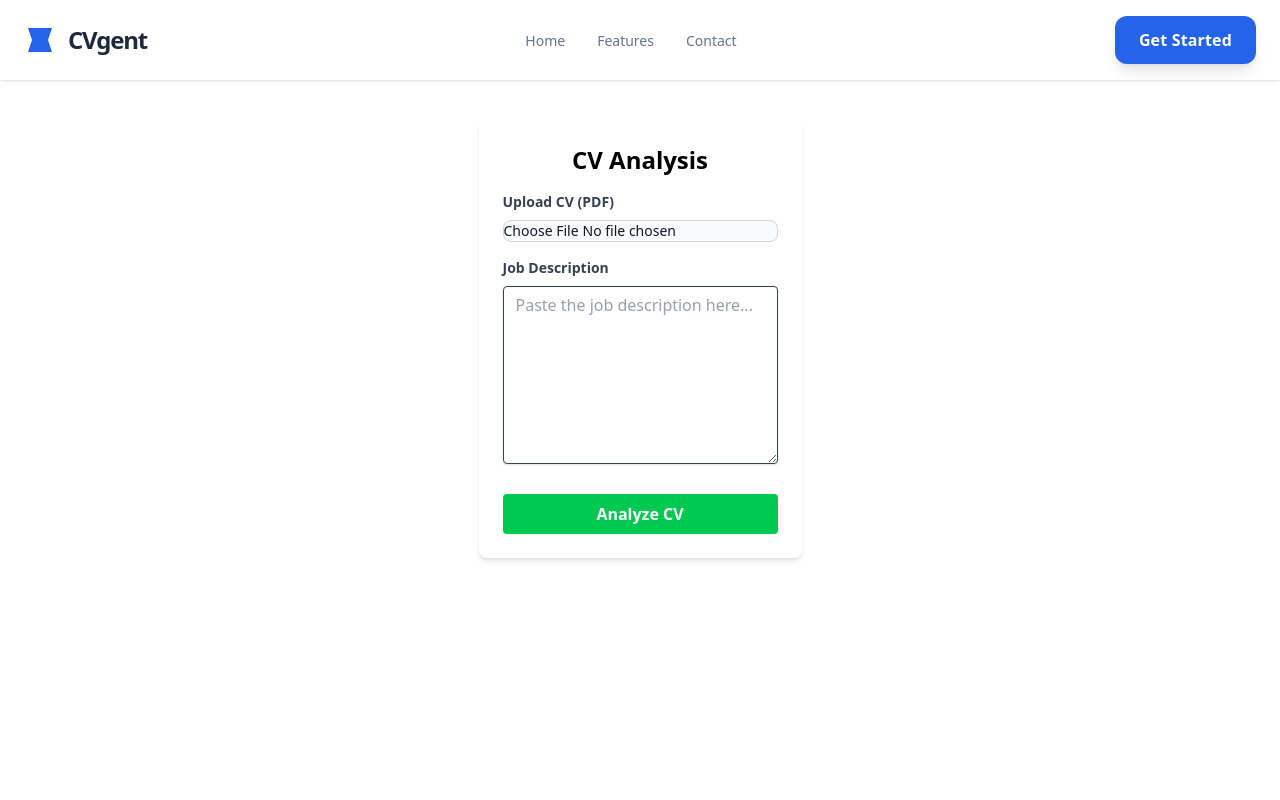
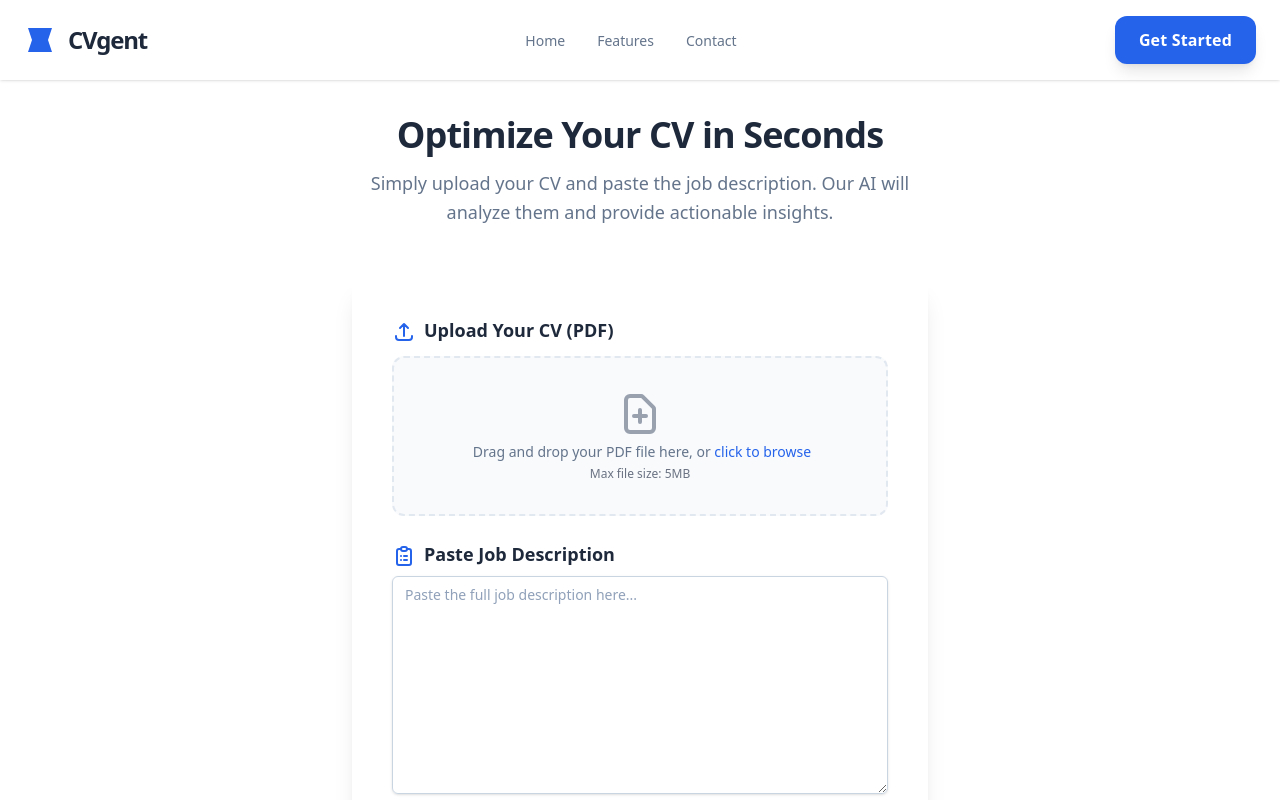
Before and after one commit to Ysen0603/cvgent, a Next.js app in the folder frontend/: page /cv-analysis in a window 1280 px wide. Shown: the top 800 px of the page. Built offline with nearby package versions, Linux system fonts and the light colour scheme; no server answers.

Commit message:
Implement CV analysis feature with results display; enhance CVAnalysisForm and add CVAnalysisResult component

```diff
--- a/frontend/app/cv-analysis/page.tsx
+++ b/frontend/app/cv-analysis/page.tsx
@@ -1,7 +1,33 @@
+"use client";
+import React, { useState } from 'react';
 import CVAnalysisForm from '../../components/CVAnalysisForm';
+import CVAnalysisResult from '../../components/CVAnalysisResult';
+import { CVAnalysisResponse } from '../../types/analysis';
 
 const CVAnalysisPage: React.FC = () => {
-  return <CVAnalysisForm />;
+  const [analysisResult, setAnalysisResult] = useState<CVAnalysisResponse | null>(null);
+
+  const handleAnalysisComplete = (result: CVAnalysisResponse | null) => {
+    setAnalysisResult(result);
+  };
+
+  return (
+    <div className="mx-auto px-4 py-8 ">
+      <div className="text-center space-y-3 mb-12">
+        <h2 className="text-[var(--text-primary)] text-3xl sm:text-4xl font-bold leading-tight tracking-tight">Optimize Your CV in Seconds</h2>
+        <p className="text-[var(--text-secondary)] text-base sm:text-lg font-normal leading-relaxed max-w-xl mx-auto">
+          Simply upload your CV and paste the job description. Our AI will analyze them and provide actionable insights.
+        </p>
+      </div>
+
+      <div className="flex flex-col lg:flex-row gap-2">
+
+          <CVAnalysisForm onAnalysisComplete={handleAnalysisComplete} />
+
+        {analysisResult && <CVAnalysisResult analysisResult={analysisResult} />}
+      </div>
+    </div>
+  );
 };
 
 export default CVAnalysisPage;
--- a/frontend/app/globals.css
+++ b/frontend/app/globals.css
@@ -5,6 +5,7 @@
   --text-primary: #1e293b;
   --text-secondary: #64748b;
   --primary-color: #2563eb;
+  --border-color: #e2e8f0; /* Added for CVAnalysisForm */
 }
 .hero-gradient {
         background-image: linear-gradient(45deg, var(--primary-color) 0%, #5fa6f7 100%);
--- a/frontend/app/layout.tsx
+++ b/frontend/app/layout.tsx
@@ -31,9 +31,8 @@ export default function RootLayout({
         className={`${geistSans.variable} ${geistMono.variable} antialiased min-h-screen flex flex-col`}
       >
         <AuthProvider>
-          <Navbar /> {/* Add Navbar here */}
+          <Navbar />
             {children}
-
         </AuthProvider>
       </body>
     </html>
--- a/frontend/app/page.tsx
+++ b/frontend/app/page.tsx
@@ -116,7 +116,7 @@ export default function Home() {
                 </div>
               </div>
               <div className="mt-8 border-t border-slate-700 pt-8 text-center text-sm">
-                <p>© 2024 CVgent. All rights reserved.</p>
+                <p>© 2025 CVgent. All rights reserved.</p>
               </div>
             </div>
           </footer>
--- a/frontend/components/CVAnalysisForm.tsx
+++ b/frontend/components/CVAnalysisForm.tsx
@@ -1,15 +1,23 @@
 "use client";
-import React, { useState } from 'react';
+import React, { useState, useRef } from 'react'; // Import useRef
 import ReactMarkdown from 'react-markdown'; // Import ReactMarkdown
 import { analyzeCV } from '../lib/api/analysis';
 import { CVAnalysisResponse } from '../types/analysis';
+import Link from 'next/link'; // Import Link
+// Removed: import CVAnalysisResult from './CVAnalysisResult'; // Import CVAnalysisResult
 
-const CVAnalysisForm: React.FC = () => {
+interface CVAnalysisFormProps {
+  onAnalysisComplete: (result: CVAnalysisResponse | null) => void;
+}
+
+const CVAnalysisForm: React.FC<CVAnalysisFormProps> = ({ onAnalysisComplete }) => {
   const [cvFile, setCvFile] = useState<File | null>(null);
   const [jobDescription, setJobDescription] = useState('');
-  const [analysisResult, setAnalysisResult] = useState<CVAnalysisResponse | null>(null);
+  // Removed: const [analysisResult, setAnalysisResult] = useState<CVAnalysisResponse | null>(null);
   const [loading, setLoading] = useState(false);
   const [error, setError] = useState('');
+
+  const fileInputRef = useRef<HTMLInputElement>(null); // Create a ref for the file input
 
   const handleFileChange = (e: React.ChangeEvent<HTMLInputElement>) => {
     if (e.target.files && e.target.files[0]) {
@@ -19,10 +27,14 @@ const CVAnalysisForm: React.FC = () => {
     }
   };
 
+  const handleDivClick = () => {
+    fileInputRef.current?.click(); // Trigger click on hidden file input
+  };
+
   const handleSubmit = async (e: React.FormEvent) => {
     e.preventDefault();
     setError('');
-    setAnalysisResult(null);
+    // Removed: setAnalysisResult(null);
 
     if (!cvFile) {
       setError('Please upload a CV file.');
@@ -38,76 +50,75 @@ const CVAnalysisForm: React.FC = () => {
     setLoading(false);
 
     if (result) {
-      setAnalysisResult(result);
+      onAnalysisComplete(result); // Pass result to parent
     } else {
       setError('Failed to analyze CV. Please try again.');
+      onAnalysisComplete(null); // Pass null to parent on failure
     }
   };
 
   return (
-    <div className="max-w-2xl mx-auto p-6 bg-white rounded-lg shadow-md mt-10">
-      <h2 className="text-2xl font-bold mb-4 text-center">CV Analysis</h2>
-      {error && <p className="text-red-600 text-center mb-4">{error}</p>}
-      {loading && <p className="text-blue-600 text-center mb-4">Analyzing CV, please wait...</p>}
+    <main className="flex flex-1 justify-center w-1/2">
+      <div className="flex flex-col w-full gap-8">
 
-      <form onSubmit={handleSubmit}>
-        <div className="mb-4">
-          <label htmlFor="cvFile" className="block text-gray-700 text-sm font-bold mb-2">
-            Upload CV (PDF)
+        <div className="bg-white shadow-xl rounded-xl p-6 sm:p-10 space-y-8">
+          <div className="space-y-6">
+            <div>
+              <label className="block text-lg font-semibold text-[var(--text-primary)] pb-2" htmlFor="cv-upload">
+                <svg className="inline-block align-middle mr-2 h-6 w-6 text-[var(--primary-color)]" fill="none" stroke="currentColor" viewBox="0 0 24 24" xmlns="http://www.w3.org/2000/svg"><path strokeLinecap="round" strokeLinejoin="round" strokeWidth="2" d="M4 16v1a3 3 0 003 3h10a3 3 0 003-3v-1m-4-8l-4-4m0 0L8 8m4-4v12"></path></svg>
+                Upload Your CV (PDF)
               </label>
-          <input
-            type="file"
-            id="cvFile"
-            accept=".pdf"
-            className="block w-full text-sm text-gray-900 border border-gray-300 rounded-lg cursor-pointer bg-gray-50 focus:outline-none"
-            onChange={handleFileChange}
-            required
-          />
-          {cvFile && <p className="mt-2 text-sm text-gray-500">Selected file: {cvFile.name}</p>}
+              <div className="mt-1 flex justify-center px-6 pt-8 pb-8 border-2 border-[var(--border-color)] border-dashed rounded-xl hover:border-[var(--primary-color)] transition-colors duration-200 bg-slate-50 cursor-pointer" onClick={handleDivClick}>
+                <div className="space-y-1 text-center">
+                  <svg className="mx-auto h-12 w-12 text-gray-400" fill="none" stroke="currentColor" viewBox="0 0 24 24" xmlns="http://www.w3.org/2000/svg"><path strokeLinecap="round" strokeLinejoin="round" strokeWidth="2" d="M9 13h6m-3-3v6m5 5H7a2 2 0 01-2-2V5a2 2 0 012-2h5.586a1 1 0 01.707.293l5.414 5.414a1 1 0 01.293.707V19a2 2 0 01-2 2z"></path></svg>
+                  <div className="flex text-sm text-[var(--text-secondary)]">
+                    <p className="pl-1">Drag and drop your PDF file here, or <span className="font-medium text-[var(--primary-color)]">click to browse</span></p>
                   </div>
-
-        <div className="mb-6">
-          <label htmlFor="jobDescription" className="block text-gray-700 text-sm font-bold mb-2">
-            Job Description
+                  <p className="text-xs text-gray-500">Max file size: 5MB</p>
+                </div>
+                <input accept=".pdf" className="sr-only" id="cv-upload" name="cv-upload" type="file" onChange={handleFileChange} ref={fileInputRef} />
+              </div>
+              {cvFile && <p className="mt-2 text-sm text-gray-500 text-center">Selected file: {cvFile.name}</p>}
+            </div>
+            <div>
+              <label className="block text-lg font-semibold text-[var(--text-primary)] pb-2" htmlFor="job-description">
+                <svg className="inline-block align-middle mr-2 h-6 w-6 text-[var(--primary-color)]" fill="none" stroke="currentColor" viewBox="0 0 24 24" xmlns="http://www.w3.org/2000/svg"><path strokeLinecap="round" strokeLinejoin="round" strokeWidth="2" d="M9 5H7a2 2 0 00-2 2v12a2 2 0 002 2h10a2 2 0 002-2V7a2 2 0 00-2-2h-2M9 5a2 2 0 002 2h2a2 2 0 002-2M9 5a2 2 0 012-2h2a2 2 0 012 2m-3 7h3m-3 4h3m-6-4h.01M9 16h.01"></path></svg>
+                Paste Job Description
               </label>
               <textarea
-            id="jobDescription"
-            rows={8}
-            className="shadow appearance-none border rounded w-full py-2 px-3 text-gray-700 leading-tight focus:outline-none focus:shadow-outline"
+                className="form-input min-h-48 block w-full px-3 py-2 border border-slate-300 rounded-md shadow-sm placeholder-slate-400 focus:outline-none focus:ring-[var(--primary-color)] focus:border-[var(--primary-color)] sm:text-sm"
+                id="job-description"
+                name="job-description"
+                placeholder="Paste the full job description here..."
+                rows={10}
                 value={jobDescription}
                 onChange={(e) => setJobDescription(e.target.value)}
-            placeholder="Paste the job description here..."
                 required
               ></textarea>
             </div>
-
+          </div>
+          <div className="flex justify-end pt-4">
             <button
+              className="btn-primary w-full sm:w-auto flex justify-center rounded-md bg-blue-600 px-3 py-2.5 text-sm font-semibold leading-6 text-white shadow-sm hover:bg-blue-500 focus-visible:outline focus-visible:outline-2 focus-visible:outline-offset-2 focus-visible:outline-blue-600"
               type="submit"
-          className="bg-green-500 hover:bg-green-700 text-white font-bold py-2 px-4 rounded focus:outline-none focus:shadow-outline w-full"
+              onClick={handleSubmit}
               disabled={loading}
             >
-          {loading ? 'Analyzing...' : 'Analyze CV'}
+              <svg className="inline-block align-middle mr-2 h-5 w-5" fill="none" stroke="currentColor" viewBox="0 0 24 24" xmlns="http://www.w3.org/2000/svg"><path strokeLinecap="round" strokeLinejoin="round" strokeWidth="2" d="M13 7h8m0 0v8m0-8l-8 8-4-4-6 6"></path></svg>
+              {loading ? 'Analyzing...' : 'Analyze Now'}
             </button>
-      </form>
+          </div>
+          {error && <p className="text-red-600 text-center mt-4">{error}</p>}
+          {loading &&
+            <div className="flex justify-center mt-4">
+              <div className="animate-spin rounded-full h-10 w-10 border-t-2 border-b-2 border-blue-500"></div>
+            </div>
+          }
+        </div>
 
-      {analysisResult && (
-        <div className="mt-8 p-6 bg-gray-50 rounded-lg border border-gray-200">
-          <h3 className="text-xl font-bold mb-4 text-center">Analysis Results</h3>
-          <div className="mb-4">
-            <p className="font-semibold">Corresponding Score:</p>
-            <p className="text-lg text-blue-700">{analysisResult.score}/100</p>
+
       </div>
-          <div className="mb-4">
-            <p className="font-semibold">The Why:</p>
-            <p className="text-gray-800 whitespace-pre-wrap">{analysisResult.why}</p>
-          </div>
-          <div className="prose max-w-none"> {/* Add prose class for styling */}
-            <p className="font-semibold">Improvements:</p>
-            <ReactMarkdown>{analysisResult.improvements}</ReactMarkdown>
-          </div>
-        </div>
-      )}
-    </div>
+    </main>
   );
 };
 
--- /dev/null
+++ b/frontend/components/CVAnalysisResult.tsx
@@ -0,0 +1,50 @@
+"use client";
+import React from 'react';
+import ReactMarkdown from 'react-markdown';
+import Link from 'next/link';
+import { CVAnalysisResponse } from '../types/analysis';
+
+interface CVAnalysisResultProps {
+  analysisResult: CVAnalysisResponse | null;
+}
+
+const CVAnalysisResult: React.FC<CVAnalysisResultProps> = ({ analysisResult }) => {
+  if (!analysisResult) {
+    return null; // Or a placeholder if no results yet
+  }
+
+  return (
+    <div className="h-full bg-white shadow-xl rounded-xl p-6 sm:p-8 w-1/2">
+      <h3 className="text-2xl font-bold mb-6 text-center text-[var(--text-primary)]">Analysis Results</h3>
+
+      <div className="space-y-6">
+        <div className="bg-blue-50 p-4 rounded-lg">
+          <p className="font-semibold text-[var(--text-primary)]">Corresponding Score:</p>
+          <div className="flex items-center mt-2">
+            <div className="w-full bg-gray-200 rounded-full h-4">
+              <div
+                className="bg-blue-600 h-4 rounded-full"
+                style={{ width: `${analysisResult.score}%` }}
+              ></div>
+            </div>
+            <span className="ml-4 text-xl font-bold text-blue-700">{analysisResult.score}/100</span>
+          </div>
+        </div>
+
+        <div className="bg-slate-50 p-4 rounded-lg">
+          <p className="font-semibold text-[var(--text-primary)]">The Why:</p>
+          <p className="mt-2 text-[var(--text-secondary)] whitespace-pre-wrap">{analysisResult.why}</p>
+        </div>
+
+        <div className="bg-slate-50 p-4 rounded-lg">
+          <p className="font-semibold text-[var(--text-primary)]">Improvements:</p>
+          <div className="mt-2 prose max-w-none text-[var(--text-secondary)]">
+            <ReactMarkdown>{analysisResult.improvements}</ReactMarkdown>
+          </div>
+        </div>
+      </div>
+    </div>
+  );
+};
+
+export default CVAnalysisResult;
```
Lines whose indentation alone changed are shown as unchanged.
